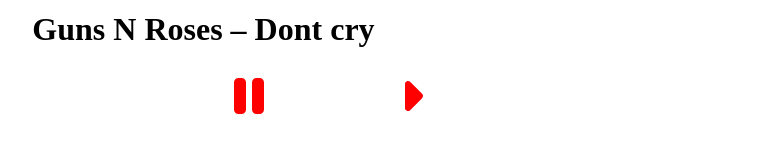
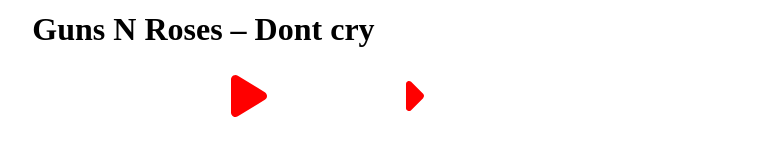
Before and after one commit to Cor4zon/MP3-Player, a React (Create React App) app: page / in a window 1280 px wide. Shown: the part 476-632 px from the top of the page, without its empty margins (252-1027 px from the left). Built offline with nearby package versions, Linux system fonts and the light colour scheme.

Commit message:
control buttons reviving

```diff
--- a/src/components/ControlButtons/ControlButtons.js
+++ b/src/components/ControlButtons/ControlButtons.js
@@ -1,23 +1,50 @@
-import React from 'react';
+import React, { useState } from 'react';
 import {FontAwesomeIcon} from "@fortawesome/react-fontawesome";
 import { library } from "@fortawesome/fontawesome-svg-core";
-import { faCaretLeft, faPause, faCaretRight } from "@fortawesome/free-solid-svg-icons";
+import { faCaretLeft, faPause, faPlay, faCaretRight } from "@fortawesome/free-solid-svg-icons";
 import "./ControlButtons.css";
 
 library.add(faCaretLeft);
 library.add(faPause);
+library.add(faPlay);
 library.add(faCaretRight);
 
-const ControlButtons = () => {
+const ControlButtons = ({ track }) => {
+    const [ isPlay, setIsPlay ] = useState(false);
+
+    const playButton = () => {
+        if (isPlay) {
+            track.audio.pause();
+        } else {
+            track.audio.play();
+        }
+        setIsPlay(!isPlay);
+    }
+
+    const prevTrack = () => {
+        console.log("Prev track");
+    }
+
+    const nextTrack = () => {
+        console.log("Next track");
+    }
+
     return (
+
         <div className="controlButtons__container">
-            <span style={{fontSize: 3 + 'em', color: 'red'}}>
+            <span style={{fontSize: 3 + 'em', color: 'red'}} onClick={prevTrack} >
                 <FontAwesomeIcon icon="fa-solid-6x fa-caret-left" />
             </span>
-            <span style={{fontSize: 3 + 'em', color: 'red'}}>
-                <FontAwesomeIcon icon="fa-solid fa-pause" />
+
+
+            <span style={{fontSize: 3 + 'em', color: 'red'}} onClick={ playButton } >
+                { isPlay ?
+                    <FontAwesomeIcon icon="fa-solid fa-pause" /> :
+                    <FontAwesomeIcon icon="fa-solid fa-play" />
+                }
+
             </span>
-            <span style={{fontSize: 3 + 'em', color: 'red'}}>
+            <span style={{fontSize: 3 + 'em', color: 'red'}} onClick={nextTrack} >
                 <FontAwesomeIcon icon="fa-solid fa-caret-right" />
             </span>
         </div>
--- a/src/components/SongBox/SongBox.js
+++ b/src/components/SongBox/SongBox.js
@@ -13,7 +13,7 @@
             {/*    Song image*/}
             <SongImage />
             <SongInfo track={track?.[0]} />
-            <ControlButtons />
+            <ControlButtons track={track?.[0]} />
         </div>
     );
 };
```
